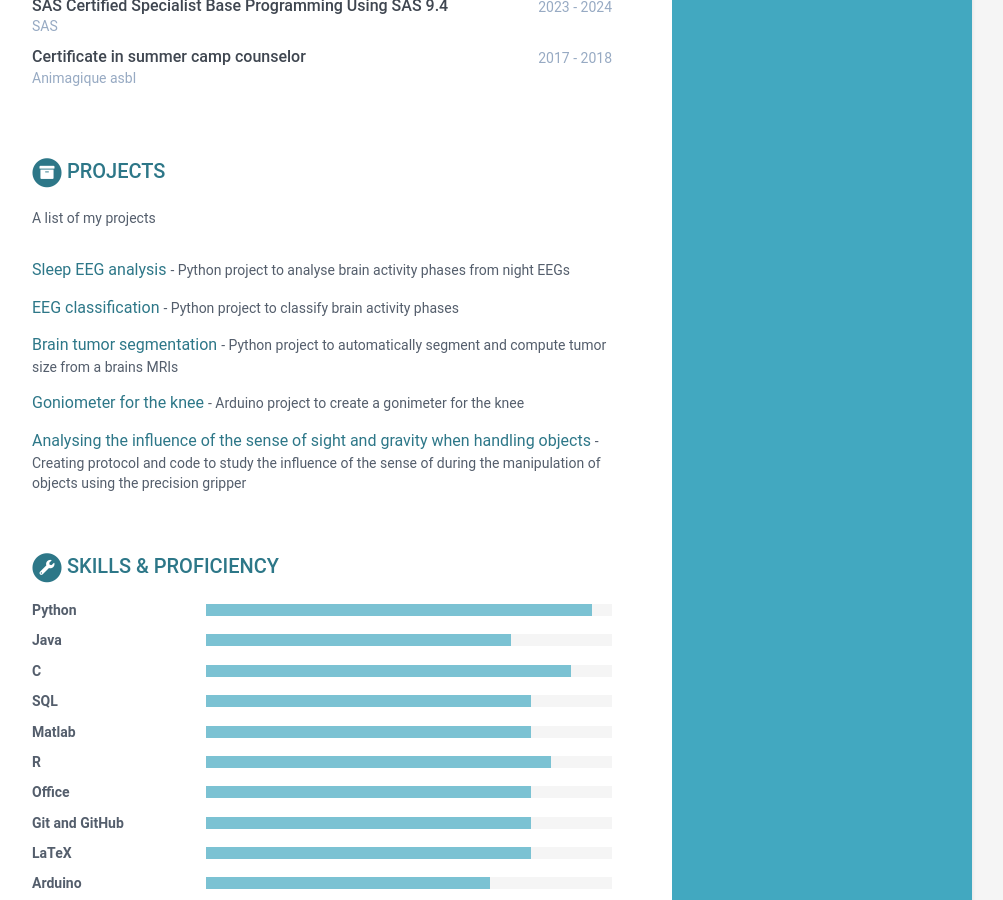
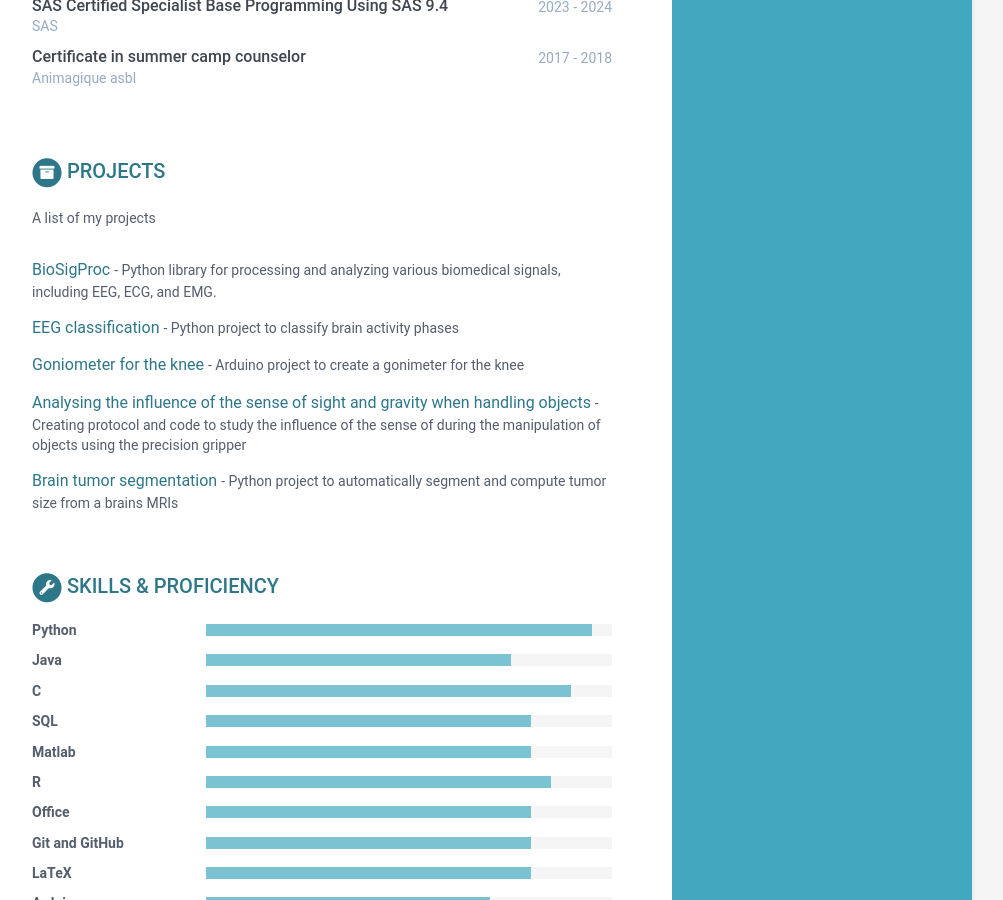
Before and after one commit to gdeside/CV, a Jekyll site: the page built from index.html, in a window 1280 px wide and 900 px high, scrolled down 1842 px. Shown: the whole window, without its empty margins (168-1171 px from the left). Built offline with Jekyll 4.4.1, drawn with Linux system fonts in a browser that asks for light colours.

Commit message:
Update project

```diff
--- a/_data/data.yml
+++ b/_data/data.yml
@@ -152,17 +152,13 @@ projects:
     intro: >
       A list of my projects
     assignments:
-      - title: Sleep EEG analysis
-        link: "#"
-        tagline: "Python project to analyse brain activity phases from night EEGs"
+      - title: BioSigProc
+        link: "https://github.com/gdeside/BioSigProc"
+        tagline: "Python library for processing and analyzing various biomedical signals, including EEG, ECG, and EMG. "
 
       - title: EEG classification
         link: https://github.com/gdeside/LGBIO2020/tree/master/Projects
         tagline: "Python project to classify brain activity phases"
-
-      - title: Brain tumor segmentation
-        link: "#"
-        tagline: "Python project to automatically segment and compute tumor size from a brains MRIs"
 
       - title: Goniometer for the knee
         link: "https://github.com/gdeside/Goniometer_knee"
@@ -170,6 +166,10 @@ projects:
       - title: Analysing the influence of the sense of sight and gravity when handling objects
         link: "https://github.com/gdeside/LEPL1506_Projet4"
         tagline: Creating protocol and code to study the influence of the sense of during the manipulation of objects using the precision gripper
+
+      - title: Brain tumor segmentation
+        link: "#"
+        tagline: "Python project to automatically segment and compute tumor size from a brains MRIs"
 
 
 
```
